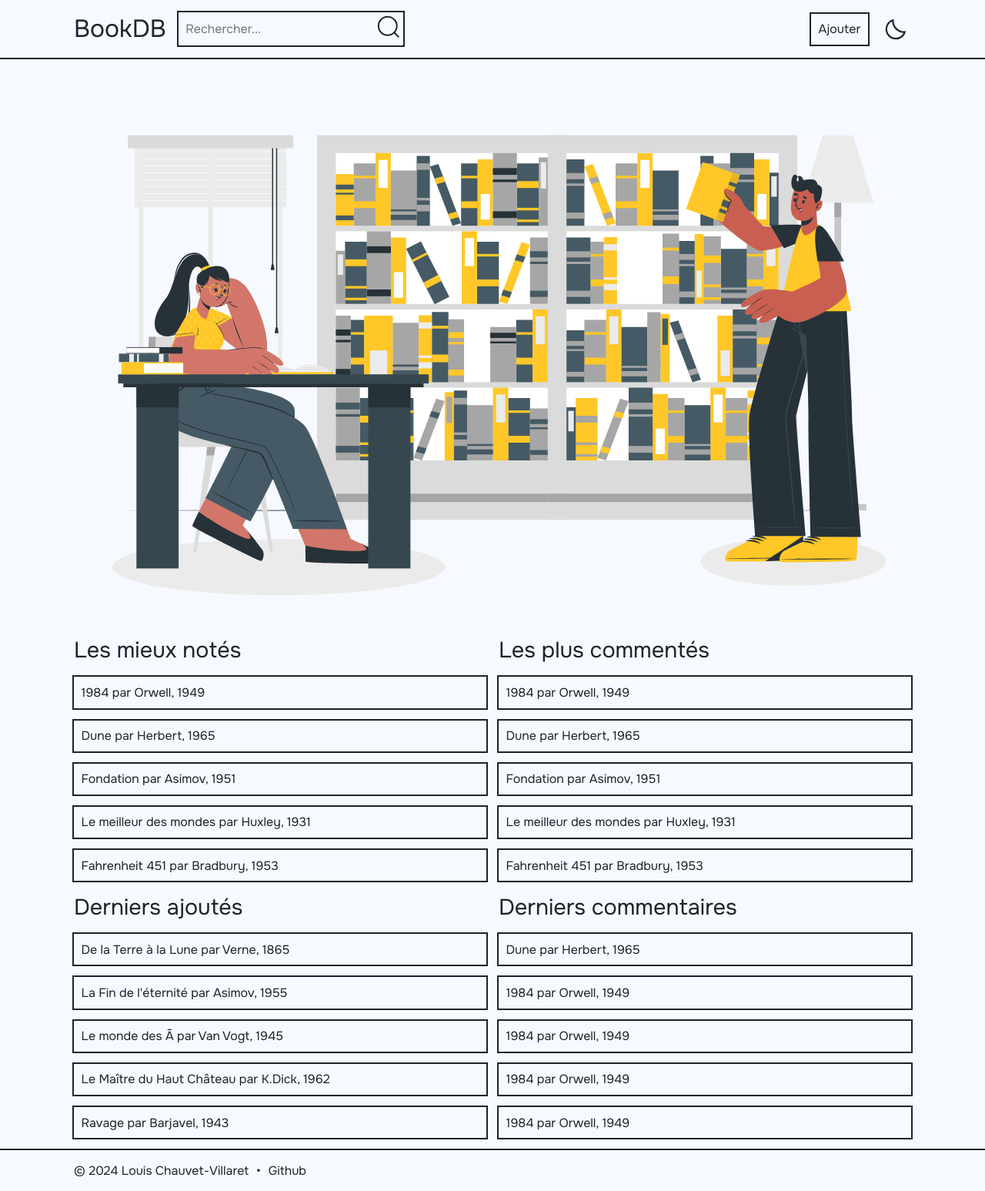
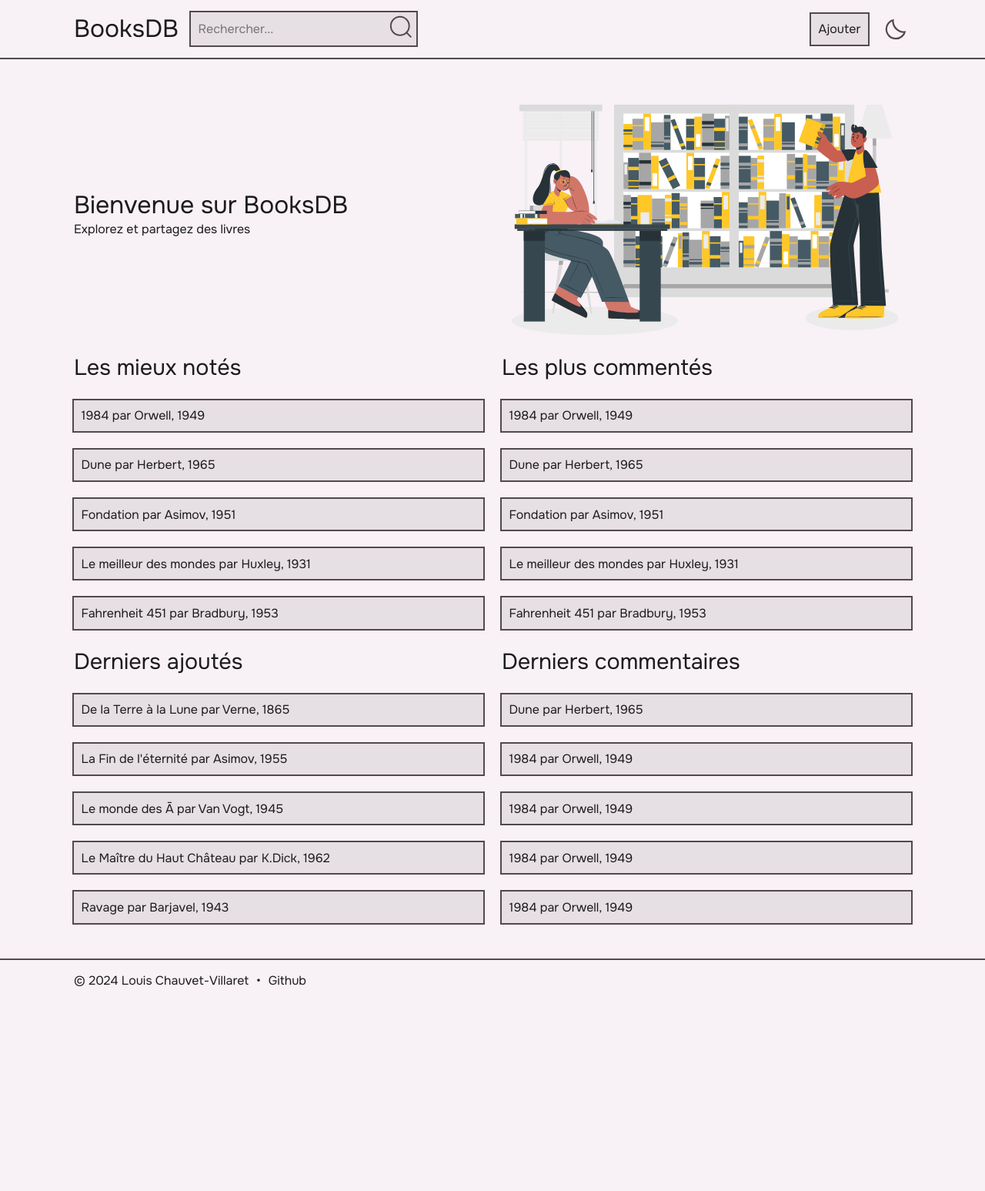
Before and after one commit to loulou64490/BooksDB, a Flask app: page / in a window 1280 px wide. Shown: the whole page at 77% size. After the commit the page ends 1281 px from the top, so only its background shows below. Run offline with Flask 3, Linux system fonts and the light colour scheme; data comes from the database, SQL or seed files in the repository; both versions use the stored data as it was after the commit.

Commit message:
Better color and landing page

```diff
--- a/app.py
+++ b/app.py
@@ -1,49 +1,62 @@
 import sqlite3
 from flask import Flask, render_template, request, redirect, url_for
+from flask_wtf import FlaskForm
+from wtforms import StringField, PasswordField, BooleanField, SubmitField
+from wtforms.validators import DataRequired
 
 # import ollama
 # import flask_login
 
 app = Flask(__name__)
+app.config['SECRET_KEY'] = 'vous-ne-trouverez-jamais'
 
 
-def execute_query(query, params=(), fetchone=False, commit=False):
-    conn = sqlite3.connect('books.db')
-    conn.row_factory = sqlite3.Row
-    cur = conn.cursor()
-    try:
+def execute_query(query, params=(), fetchone=False, fetchall=False, commit=False):
+    with sqlite3.connect('books.db') as conn:
+        conn.row_factory = sqlite3.Row
+        cur = conn.cursor()
         cur.execute(query, params)
+
         if commit:
             conn.commit()
             return cur
+
         if fetchone:
-            result = cur.fetchone()
-        else:
-            result = cur.fetchall()
-    finally:
-        cur.close()
-        conn.close()
-    return result
+            return cur.fetchone()
+
+        if fetchall:
+            return cur.fetchall()
+        return None
 
 
+# TODO: formulaire avec flask-wtf
+# TODO: connexion avec flask-login
 # TODO: ajouter de l'ia
 # résumé commentaire
 # TODO: affichage mobile
 # TODO: recherche avancée
-# TODO: modification commentaire
+# dernière recherche
 # TODO: améliorer page d'accueil
 # dernier commentaire : afficher
-# hero image
+# TODO: réécrire CSS
 @app.route('/')
 def accueil():
-    rate = execute_query(
-        "SELECT books.id, title, author, year, AVG(rating) as average FROM books LEFT JOIN comments ON books.id=comments.book_id GROUP BY books.id ORDER BY average DESC LIMIT 5", )
-    comment = execute_query(
-        "SELECT books.id, title, author, year, COUNT(comment) as count FROM books LEFT JOIN comments ON books.id=comments.book_id GROUP BY books.id ORDER BY count DESC LIMIT 5", )
-    recent = execute_query("SELECT * FROM books ORDER BY id DESC LIMIT 5", )
-    last_comment = execute_query(
-        "SELECT books.id, title, author, year, comment, rating FROM books LEFT JOIN comments ON books.id=comments.book_id ORDER BY comments.id DESC LIMIT 5", )
-    return render_template('index.html', rate=rate, comment=comment, recent=recent, last_comment=last_comment)
+    data = {
+        'rate': execute_query(
+            "SELECT books.id, title, author, year, AVG(rating) as average "
+            "FROM books LEFT JOIN comments ON books.id=comments.book_id "
+            "GROUP BY books.id ORDER BY average DESC LIMIT 5", fetchall=True),
+        'comment': execute_query(
+            "SELECT books.id, title, author, year, COUNT(comment) as count "
+            "FROM books LEFT JOIN comments ON books.id=comments.book_id "
+            "GROUP BY books.id ORDER BY count DESC LIMIT 5", fetchall=True),
+        'recent': execute_query("SELECT * FROM books ORDER BY id DESC LIMIT 5", fetchall=True),
+        'last_comment': execute_query(
+            "SELECT books.id, title, author, year, comment, rating "
+            "FROM books LEFT JOIN comments ON books.id=comments.book_id "
+            "ORDER BY comments.id DESC LIMIT 5", fetchall=True)
+    }
+    return render_template('index.html', data=data)
 
 
 @app.route('/livre')
@@ -51,7 +64,7 @@ def livre():
     book_id = request.args.get('id')
     data = execute_query("SELECT * FROM books WHERE id=?", [book_id], fetchone=True)
     if data:
-        comments = execute_query("SELECT * FROM comments WHERE book_id=? ORDER BY id DESC", [book_id], )
+        comments = execute_query("SELECT * FROM comments WHERE book_id=? ORDER BY id DESC", [book_id], fetchall=True)
         if comments:
             average = round(
                 execute_query("SELECT AVG(rating) FROM comments WHERE book_id=?", [book_id], fetchone=True)[0], 1)
@@ -71,7 +84,7 @@ def recherche():
         search_params = ['%' + query + '%'] * 3
         data = execute_query(
             "SELECT * FROM books WHERE title LIKE ? OR author LIKE ? OR year LIKE ?",
-            search_params
+            search_params, fetchall=True
         )
         if len(data) == 1:
             return redirect(f"/livre?id={data[0]['id']}", 303)
@@ -110,33 +123,35 @@ def modifier():
         return redirect(f"/livre?id={book_id}", 303)
 
 
+def modify_comment(action, comment_id, book_id, form_data=None):
+    if action == 'delete':
+        execute_query("DELETE FROM comments WHERE id=?", [comment_id], commit=True)
+    elif action == 'signal':
+        execute_query("UPDATE comments SET signal=signal+1 WHERE id=?", [comment_id], commit=True)
+        signal = execute_query("SELECT signal FROM comments WHERE id=?", [comment_id], fetchone=True)[0]
+        if signal > 5:
+            execute_query("DELETE FROM comments WHERE id=?", [comment_id], commit=True)
+    elif action == 'modify' and form_data:
+        execute_query("UPDATE comments SET comment=?, rating=? WHERE id=?",
+                      [form_data['comment'], form_data['rating'], comment_id], commit=True)
+
+
 @app.route('/commenter', methods=['POST'])
 def commenter():
     book_id = request.args.get('id')
     if 'delete' in request.form:
-        execute_query("DELETE FROM comments WHERE id=?", [request.form['delete']], commit=True)
-        return redirect(f"/livre?id={book_id}", 303)
+        modify_comment('delete', request.form['delete'], book_id)
     elif 'signal' in request.form:
-        execute_query(
-            "UPDATE comments SET signal=signal+1 WHERE id=?",
-            [request.form['signal']],
-            commit=True
-        )
-        signal = execute_query("SELECT signal FROM comments WHERE id=?", [request.form['signal']], fetchone=True)[0]
-        if signal > 5:
-            execute_query("DELETE FROM comments WHERE id=?", [request.form['signal']], commit=True)
-        return redirect(f"/livre?id={book_id}", 303)
+        modify_comment('signal', request.form['signal'], book_id)
     elif 'modify' in request.form:
-        execute_query("UPDATE comments SET comment=?, rating=? WHERE id=?",
-                      [request.form['comment'], request.form['rating'], request.form['modify']], commit=True)
-        return redirect(f"/livre?id={book_id}", 303)
+        modify_comment('modify', request.form['modify'], book_id, request.form)
     else:
         execute_query(
             "INSERT INTO comments (book_id, comment, rating) VALUES (?, ?, ?)",
             [book_id, request.form['comment'], request.form['rating']],
             commit=True
         )
-        return redirect(f"/livre?id={book_id}", 303)
+    return redirect(f"/livre?id={book_id}", 303)
 
 
 if __name__ == '__main__':
--- a/init_db.py
+++ b/init_db.py
@@ -22,6 +22,7 @@ def init_db(add_books=False):
                         signal INTEGER default 0,
                         check (rating >= 0 AND rating <= 5)
                     );''')
+    cur.execute("create index idx_book_id on comments(book_id);")
     if add_books:
         cur.executemany("insert into books(title,author,year) values(?, ?, ?)", [
             ("1984", "Orwell", 1949),
--- a/static/script.js
+++ b/static/script.js
@@ -1,56 +1,45 @@
 // Empêcher la sélection et le déplacement
-document.oncontextmenu = function () {
-    return false
-}
-window.ondragstart = function () {
-    return false
-}
+document.oncontextmenu = window.ondragstart = () => false;
 
 const lightIcon = document.getElementById('lightIcon');
 const darkIcon = document.getElementById('darkIcon');
 
-// Fonction pour appliquer le bon thème et ajuster les icônes
-function applyTheme(theme) {
-    document.documentElement.setAttribute('data-theme', theme === 'dark' ? 'dark' : 'light');
-    lightIcon.classList.toggle('hidden', theme === 'dark');
-    darkIcon.classList.toggle('hidden', theme !== 'dark');
-}
+// Fonction pour appliquer le thème et ajuster les icônes
+const applyTheme = theme => {
+    const isDark = theme === 'dark';
+    document.documentElement.setAttribute('data-theme', isDark ? 'dark' : 'light');
+    lightIcon.classList.toggle('hidden', isDark);
+    darkIcon.classList.toggle('hidden', !isDark);
+};
 
 // Charger le thème depuis le stockage ou selon la préférence système
-function getPreferredTheme() {
-    const savedTheme = localStorage.getItem('theme');
-    const systemPrefersDark = window.matchMedia('(prefers-color-scheme: dark)').matches;
-    return savedTheme || (systemPrefersDark ? 'dark' : 'light');
-}
+const getPreferredTheme = () => localStorage.getItem('theme') ||
+    (window.matchMedia('(prefers-color-scheme: dark)').matches ? 'dark' : 'light');
 
-// Gestionnaire de clics pour alterner le thème et l'enregistrer
-function toggleTheme() {
+// Alterner le thème et l'enregistrer
+const toggleTheme = () => {
     const newTheme = document.documentElement.getAttribute('data-theme') === 'dark' ? 'light' : 'dark';
     applyTheme(newTheme);
     localStorage.setItem('theme', newTheme);
-}
+};
 
-applyTheme(getPreferredTheme());
+// Appliquer le thème et rendre la page visible après le chargement
+document.addEventListener('DOMContentLoaded', () => {
+    applyTheme(getPreferredTheme());
+    document.body.style.visibility = 'visible';
+});
 
-// Appliquer le thème au chargement de la page
-// (function () {
-//     applyTheme(getPreferredTheme());
-//
-//     // Rendre la page visible après application du thème
-//     document.body.style.visibility = 'visible';
-// })();
-
-// Ajout des gestionnaires d'événements
-lightIcon.addEventListener('click', toggleTheme);
-darkIcon.addEventListener('click', toggleTheme);
+// Ajouter les gestionnaires de clics pour alterner le thème
+lightIcon.onclick = darkIcon.onclick = toggleTheme;
 
 // Éviter le flash de transition de thème au chargement
-// window.addEventListener('load', function () {
-//     let style = document.createElement('style');
-//     style.innerHTML = `* { transition: background 0.3s;`;
-//     document.head.appendChild(style);
-// });
+window.addEventListener('load', () => {
+    const style = document.createElement('style');
+    style.textContent = `* { transition: background 0.2s; }`;
+    document.head.appendChild(style);
+});
 
-function updateDisplay(id, value) {
+// Fonction pour mettre à jour l'affichage d'un élément
+const updateDisplay = (id, value) => {
     document.getElementById(id).style.display = value;
-}
+};
--- a/static/style.css
+++ b/static/style.css
@@ -1,13 +1,17 @@
 :root {
-    --primary: 31, 35, 40;
-    --bg2: 229, 236, 255;
-    --bg: 246, 249, 255;
+    --primary: 28, 27, 29;
+    --secondary: 82, 73, 79;
+    --bg2: 230, 223, 228;
+    --bg: 248, 241, 246;
+    color-scheme: light;
 }
 
 [data-theme="dark"] {
-    --primary: 240, 247, 253;
-    --bg2: 0, 0, 0;
-    --bg: 12, 16, 23;
+    --primary: 230, 225, 227;
+    --secondary: 120, 111, 114;
+    --bg2: 42, 40, 42;
+    --bg: 33, 31, 33;
+    color-scheme: dark;
 }
 
 * {
@@ -30,6 +34,10 @@ body, html {
     background: rgb(var(--bg));
     color: rgb(var(--primary));
     cursor: auto;
+}
+
+body{
+    visibility: hidden;
 }
 
 .top {
@@ -70,18 +78,18 @@ footer a:hover {
 }
 
 .hover {
-    outline: 2px solid rgb(var(--primary));
+    outline: 2px solid rgb(var(--secondary));
     transition: transform 0.1s, box-shadow 0.1s;
 }
 
 .hover:hover {
     transform: translate(-1px, -1px);
-    box-shadow: 4px 4px 0 rgb(var(--primary));
+    box-shadow: 4px 4px 0 rgb(var(--secondary));
 }
 
-.hover:active{
+.hover:active {
     transform: translate(1px, 1px);
-    box-shadow: 0 0 0 rgb(var(--primary));
+    box-shadow: 0 0 0 rgb(var(--secondary));
 }
 
 header {
@@ -90,14 +98,19 @@ header {
     left: 0;
     right: 0;
     z-index: 1000;
-    background: rgb(var(--bg));
-    box-shadow: 0 2px 0 rgb(var(--primary));
+    background: rgba(var(--bg),0.7);
+    backdrop-filter: blur(8px);
+    box-shadow: 0 2px 0 rgb(var(--secondary));
 }
 
 header .title {
     font-size: 2rem;
     display: flex;
     align-items: center;
+}
+
+header form {
+    background: rgb(var(--bg2));
 }
 
 header a img {
@@ -119,17 +132,17 @@ button svg {
 }
 
 #iconContainer svg {
-    fill: rgb(var(--primary));
+    fill: rgb(var(--secondary));
 }
 
 button path {
-    stroke: rgb(var(--primary));
+    stroke: rgb(var(--secondary));
 }
 
 .content {
     width: 100%;
+    min-height: calc(100vh - 8rem);
     margin-top: 5rem;
-    min-height: calc(100vh - 6rem);
 }
 
 main h1 {
@@ -137,8 +150,17 @@ main h1 {
     font-weight: normal;
 }
 
-main img{
-    width: 100%;
+.max{
+    max-width: 100%;
+}
+
+.full {
+    max-width: 30rem;
+}
+
+.flex img {
+    max-width: 40rem;
+    width: 50%;
     height: auto;
 }
 
@@ -149,7 +171,7 @@ main img{
 }
 
 button {
-    background: none;
+    background: rgb(var(--bg2));
     border: none;
     cursor: pointer;
     color: rgb(var(--primary));
@@ -167,7 +189,7 @@ main label {
 }
 
 main textarea, main input {
-    border: 2px solid rgb(var(--primary));
+    border: 2px solid rgb(var(--secondary));
 }
 
 main textarea {
@@ -182,12 +204,17 @@ main textarea {
 .result {
     display: flex;
     flex-direction: column;
-    gap: 1rem;
+    gap: 1.5rem;
+}
+
+.grid-comment a{
+    background: rgb(var(--bg2));
 }
 
 footer {
+    background: rgb(var(--bg));
     width: 100%;
-    box-shadow: 0 -2px 0 rgb(var(--primary));
+    box-shadow: 0 -2px 0 rgb(var(--secondary));
 }
 
 footer div {
@@ -213,18 +240,19 @@ footer div {
     background: rgb(var(--bg));
     width: fit-content;
     padding: 1rem;
-    border: 2px solid rgb(var(--primary));
+    border: 2px solid rgb(var(--secondary));
 }
 
 .grid-comment {
     display: grid;
     grid-template-columns: 1fr 1fr;
-    gap: 1rem;
+    gap: 1.5rem;
 }
 
 .box {
+    background: rgb(var(--bg2));
     padding: 1rem 0 1rem 1rem;
-    border: 2px solid rgb(var(--primary));
+    border: 2px solid rgb(var(--secondary));
     display: flex;
     gap: 1rem;
 }
@@ -259,10 +287,10 @@ footer div {
     display: none;
     width: 4px;
     height: 4px;
-    background-color: rgb(var(--primary));
+    background-color: rgb(var(--secondary));
 }
 
-.menu-bg{
+.menu-bg {
     position: fixed;
     top: 0;
     bottom: 0;
@@ -277,5 +305,5 @@ footer div {
     flex-direction: column;
     gap: 1rem;
     padding: 1rem;
-    border: 2px solid rgb(var(--primary));
+    border: 2px solid rgb(var(--secondary));
 }
--- a/templates/base.html
+++ b/templates/base.html
@@ -1,5 +1,5 @@
 <!DOCTYPE html>
-<html lang="fr" data-bs-theme="light">
+<html lang="fr">
 
 <head>
     <meta charset="UTF-8">
@@ -18,13 +18,13 @@
     <nav class="container">
         <div class="flex space">
             <div class="flex">
-                <a class="title" href="/">BookDB</a>
+                <a class="title" href="/">BooksDB</a>
                 <form class="flex hover" action="{{ url_for('recherche') }}" method="post">
                     <label>
                         <input autocomplete="off" type="text" name="query" placeholder="Rechercher..."
                                {% if result %}value="{{ result }}"{% endif %}>
                     </label>
-                    <button type="submit">
+                    <button class="loupe" type="submit">
                         <svg width="43" height="43" viewBox="0 0 43 43" fill="none" xmlns="http://www.w3.org/2000/svg">
                             <path d="M19.8524 35.8502C28.7029 35.8502 35.8777 28.6755 35.8777 19.825C35.8777 10.9745 28.7029 3.79974 19.8524 3.79974C11.0019 3.79974 3.82721 10.9745 3.82721 19.825C3.82721 28.6755 11.0019 35.8502 19.8524 35.8502Z"
                                   stroke="black" stroke-width="2.67087"></path>
@@ -34,7 +34,7 @@
                 </form>
             </div>
             <div class="flex">
-                <button class="hover button" onclick="document.getElementById('add').style.display = 'flex'">
+                <button class="hover button" onclick="updateDisplay('add','flex')">
                     Ajouter
                 </button>
                 <div id="iconContainer" class="flex cursor">
@@ -72,7 +72,7 @@
                     <input type="number" name="year" required>
                 </label>
                 <div class="flex">
-                    <button class="hover" onclick="document.getElementById('add').style.display = 'none'">
+                    <button class="hover" onclick="updateDisplay('add','none')">
                         Annuler
                     </button>
                     <button class="hover" type="submit">Ajouter</button>
@@ -82,7 +82,7 @@
     </div>
 </main>
 
-<footer class="flex">
+<footer class="flex top">
     <div class="container">
         <p>&copy; 2024 Louis Chauvet-Villaret</p>
         &bullet;<a href="https://github.com/loulou64490/BooksDB">Github</a>
--- a/templates/index.html
+++ b/templates/index.html
@@ -3,28 +3,34 @@
 {% block title %}BooksDB{% endblock %}
 
 {% block content %}
-    <img src="/static/books.svg" alt="Illustration de librairie">
+    <div class="flex space max">
+        <div class="full">
+            <h1>Bienvenue sur BooksDB</h1>
+            <div>Explorez et partagez des livres</div>
+        </div>
+        <img src="/static/books.svg" alt="Illustration de librairie">
+    </div>
     <div class="grid-comment">
         <div class="result">
             <p class="name">Les mieux notés</p>
-            {% for i in rate %}
+            {% for i in data['rate'] %}
                 <a class="hover button" href="{{ url_for('livre') }}?id={{ i['id'] }}">{{ i['title'] }}
                     par {{ i['author'] }}, {{ i['year'] }}</a>
             {% endfor %}
             <p class="name">Derniers ajoutés</p>
-            {% for i in recent %}
+            {% for i in data['recent'] %}
                 <a class="hover button" href="{{ url_for('livre') }}?id={{ i['id'] }}">{{ i['title'] }}
                     par {{ i['author'] }}, {{ i['year'] }}</a>
             {% endfor %}
         </div>
         <div class="result">
             <p class="name">Les plus commentés</p>
-            {% for i in comment %}
+            {% for i in data['comment'] %}
                 <a class="hover button" href="{{ url_for('livre') }}?id={{ i['id'] }}">{{ i['title'] }}
                     par {{ i['author'] }}, {{ i['year'] }}</a>
             {% endfor %}
             <p class="name">Derniers commentaires</p>
-            {% for i in last_comment %}
+            {% for i in data['last_comment'] %}
                 <a class="hover button" href="{{ url_for('livre') }}?id={{ i['id'] }}">{{ i['title'] }}
                     par {{ i['author'] }}, {{ i['year'] }}</a>
             {% endfor %}
--- a/templates/livre.html
+++ b/templates/livre.html
@@ -93,7 +93,7 @@
                 <button type="button" class="hover" onclick="updateDisplay('comment','none')">
                     Annuler
                 </button>
-                <button value="true" class="hover" type="submit">Supprimer</button>
+                <button value="true" class="hover" type="submit">Commenter</button>
             </div>
         </form>
     </div>
```
Also changed, not shown: books.db, static/favicon.svg.
